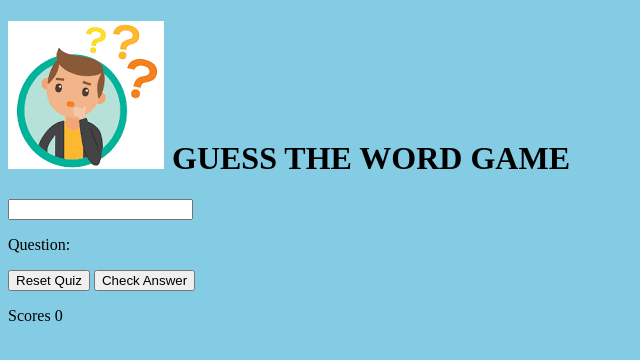
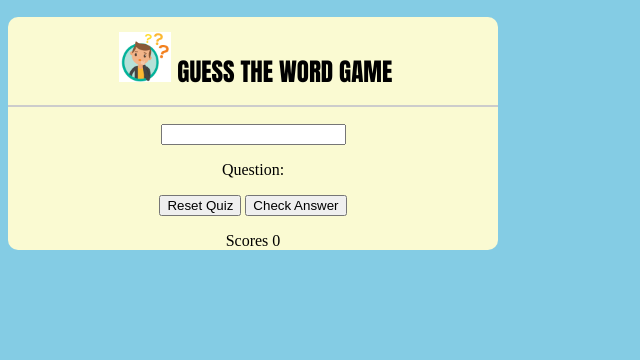
Before and after one commit to tbhub01/word-game, a plain HTML site: page index.html in a window 1280 px wide. Shown: the whole page, without its empty margins (0-640 px from the left). Drawn offline with Linux system fonts and the light colour scheme.

Commit message:
HTML clean-up and some CSS codes

```diff
--- a/assets/css/style.css
+++ b/assets/css/style.css
@@ -1,3 +1,30 @@
+/* Import of Google fonts - Roboto */
+@import url('https://fonts.googleapis.com/css2?family=Roboto:ital,wght@0,100;0,300;0,400;0,500;0,700;0,900;1,100;1,300;1,400;1,500;1,700;1,900&display=swap');
+
+
+
 body {
     background: rgb(132, 204, 228);
+    text-align: center;
+    min-height: 100vh;
+
 }
+
+.quiz-board {
+    width: 490px;
+    background: lightgoldenrodyellow;
+    border-radius: 10px;
+}
+
+.heading {
+   font-size: 25px;
+   font-weight: 500;
+   font-family: Impact, Haettenschweiler, 'Arial Narrow Bold', sans-serif;
+   padding: 15px 20px;
+   border-bottom: 2px solid #cccccc;
+}
+
+.logo{
+    height: 50px;
+    padding-left: 5px;
+}
--- a/index.html
+++ b/index.html
@@ -7,7 +7,7 @@
     <title>Knowledge Quiz. Guess the Word Game</title>
 </head>
 <body>
-
+  <div class="quiz-board">
   <h1 class="heading">
     <img class="logo" src="assets/images/thinking.png" alt="logo"> GUESS THE WORD GAME
   </h1>
@@ -24,9 +24,11 @@
     <button class = "btn-answer">Check Answer</button>
   </div>
 
+
   <div class = "score-area">
     <p class=" scores">Scores <span id = "score">0</span></p>
 
+  </div>
   </div>
 
       <script src="assets/js/script.js"></script>
```
